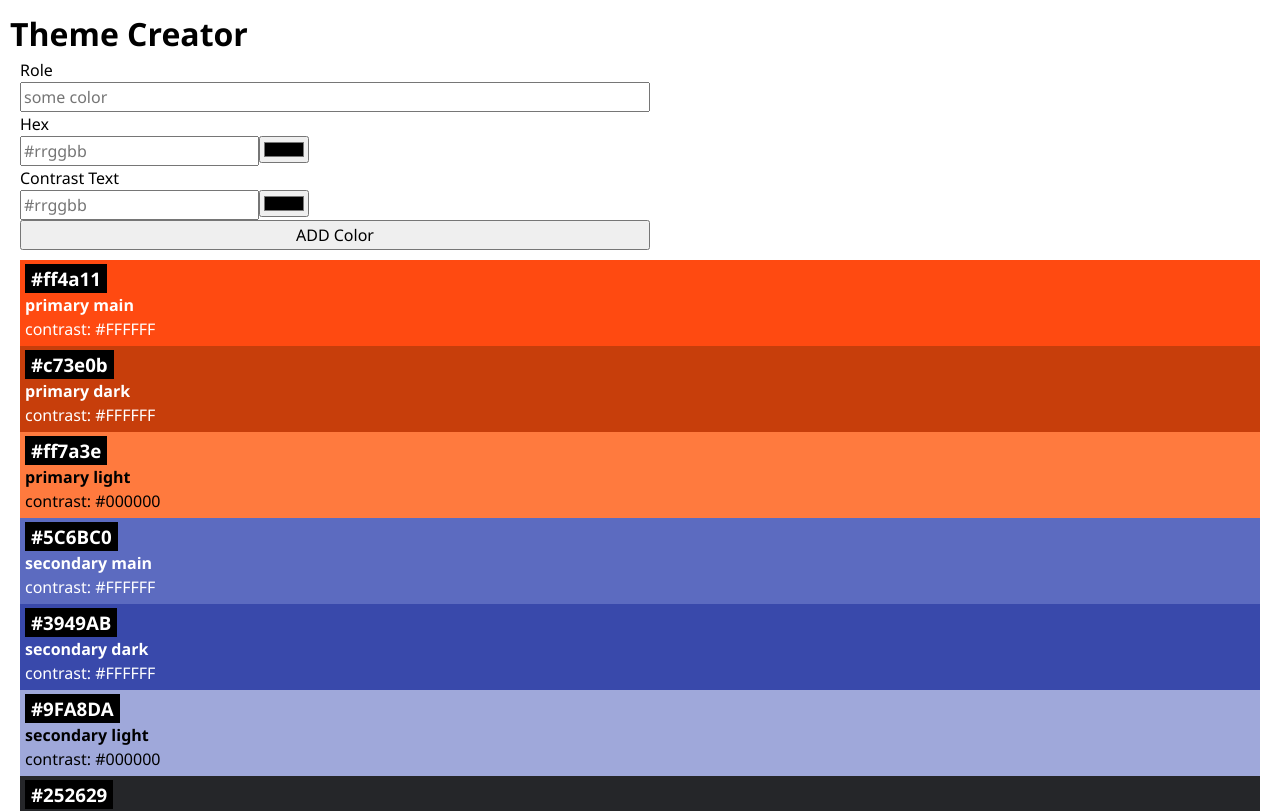
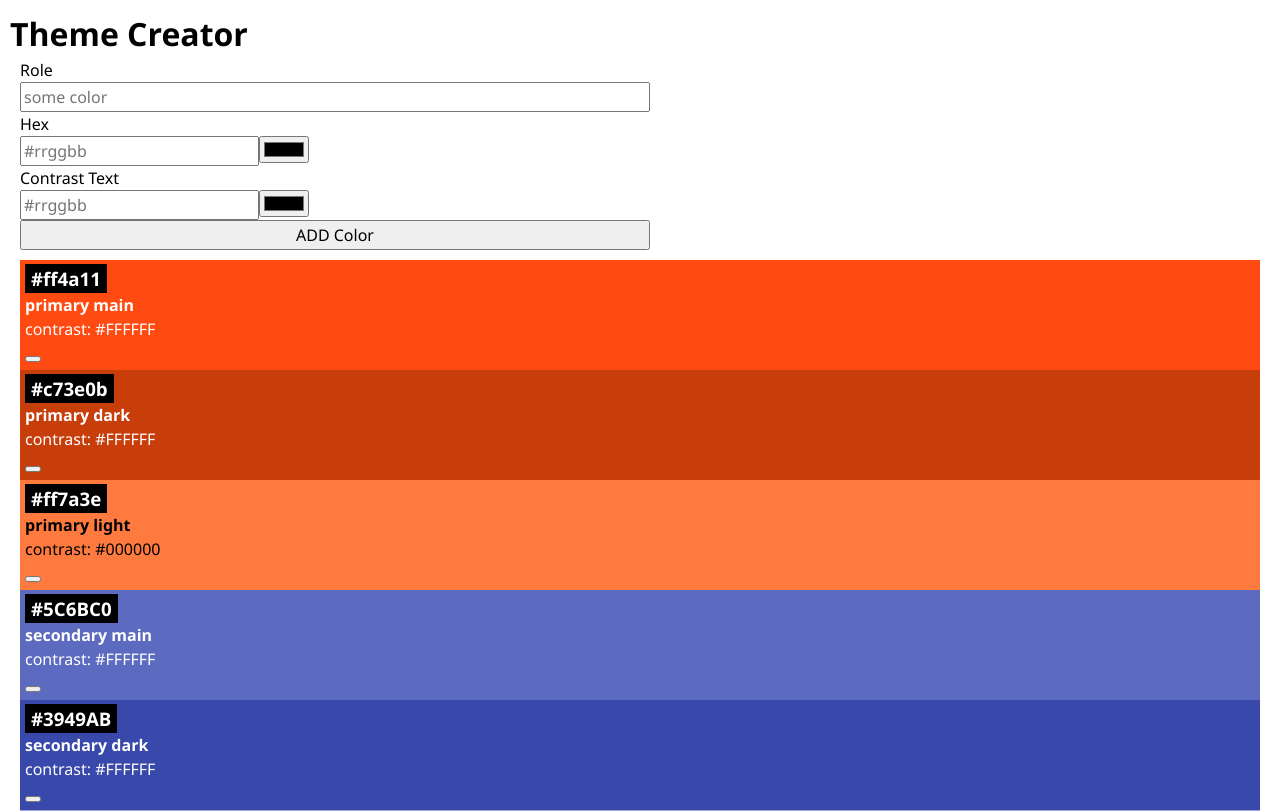
Before and after one commit to HankBoon/Recap-Project-4, a React (Vite) app: page / in a window 1280 px wide. Shown: the top 811 px of the page. Built offline with nearby package versions, Linux system fonts and the light colour scheme.

Commit message:
create DeleteButton component

```diff
--- a/src/Components/Color/Color.jsx
+++ b/src/Components/Color/Color.jsx
@@ -1,4 +1,5 @@
 import "./Color.css";
+import DeleteButton from "../DeleteButton";
 
 export default function Color({ color }) {
   return (
@@ -12,6 +13,7 @@ export default function Color({ color }) {
       <h3 className="color-card-headline">{color.hex}</h3>
       <h4>{color.role}</h4>
       <p>contrast: {color.contrastText}</p>
+      <DeleteButton />
     </div>
   );
 }
--- /dev/null
+++ b/src/Components/DeleteButton.jsx
@@ -0,0 +1,3 @@
+export default function DeleteButton() {
+  return <button></button>;
+}
```
